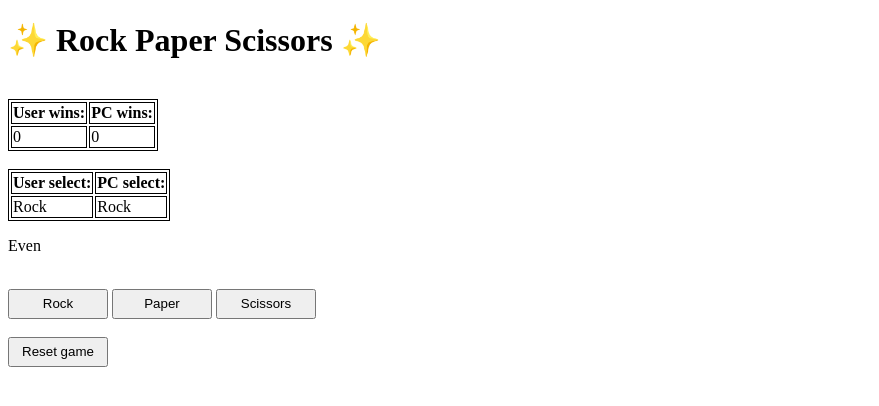
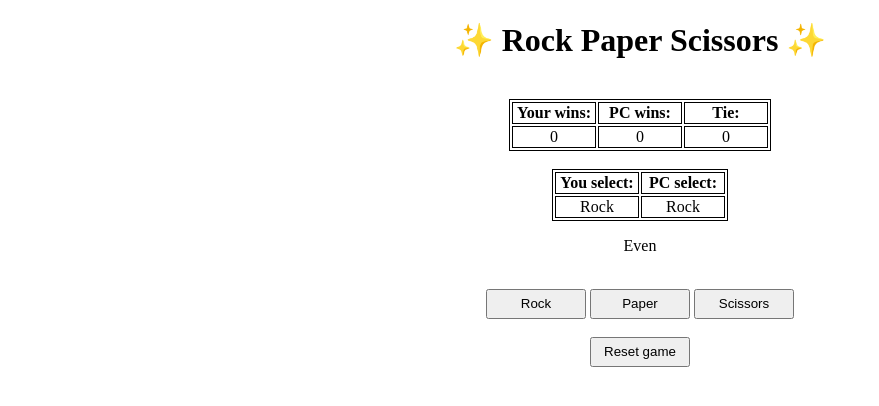
Before and after one commit to Juliusm9791/Rock_Paper_Scissors, a plain HTML site: page index.html in a window 1280 px wide. Both pictures are taken after a click on the button "Rock". Shown: the whole page, without its empty margins (0-879 px from the left). Drawn offline with Linux system fonts and the light colour scheme.

Commit message:
added tie counter

```diff
--- a/index.html
+++ b/index.html
@@ -5,7 +5,7 @@
   <meta charset="UTF-8">
   <meta name="viewport" content="width=device-width, initial-scale=1.0">
   <link rel="stylesheet" href="./style.css">
-  <title>Objects</title>
+  <title>R-P-S</title>
 </head>
 
 <body>
@@ -16,22 +16,24 @@
 
 <table>
 <tr>
-  <th>User wins:</th>
+  <th>Your wins:</th>
   <th>PC wins:</th>
+  <th>Tie:</th>
 </tr>
 <tr>
   <td id="showResultUsr">0</td>
   <td id="showResultPC">0</td>
+  <td id="showResultTie">0</td>
 </tr>
 </table>
 <br>
 <table>
 <tr>
-  <th>User select:</th>
+  <th>You select:</th>
   <th>PC select:</th>
 </tr>
 <tr>
-  <td  id="userSelect">-</td>
+  <td id="userSelect">-</td>
   <td id="pcSelect">-</td>
 </tr>
 </table>
@@ -45,8 +47,6 @@
   <br><br>
   <button id="resetCounters" value="rs" onclick="startReset()">Reset game</button>
 
-  <p id="demo"></p>
-
   <script src="script.js"></script>
 
 </body>
--- a/script.js
+++ b/script.js
@@ -1,6 +1,7 @@
 var winCounter = {
   user: 0,
   pc:0,
+  tie:0
   };
   var characters = 'RPS';
 
@@ -16,6 +17,7 @@ function play(playersInput){
     showSelection(playersInput,randomResult);
     showResults();
     showWhoWin("Even");
+    winCounter.tie++;
   }
   else if ((randomResult === "R" && playersInput === "S") ||
           (randomResult === "P" && playersInput === "R") ||
@@ -64,11 +66,13 @@ function showSelection(userS,pcS) {
 function showResults() {
   document.getElementById("showResultUsr").innerHTML = winCounter.user;
   document.getElementById("showResultPC").innerHTML = winCounter.pc;
+  document.getElementById("showResultTie").innerHTML = winCounter.tie;
 }
 
 function reset() {
   winCounter.user = 0;
   winCounter.pc = 0;
+  winCounter.tie = 0;
   showResults();
   showSelection("-","-")
   showWhoWin("Ready");
--- a/style.css
+++ b/style.css
@@ -1,7 +1,19 @@
+*{
+text-align: center;
+}
+
 #rock, #paper, #scissors, #resetCounters {
     height: 30px;
     min-width: 100px;
 }
 
+table{
+    margin: auto;
+}
+
 table, th, td {
     border:1px solid black;
+}
+ td {
+     width: 80px;
+ }
```
